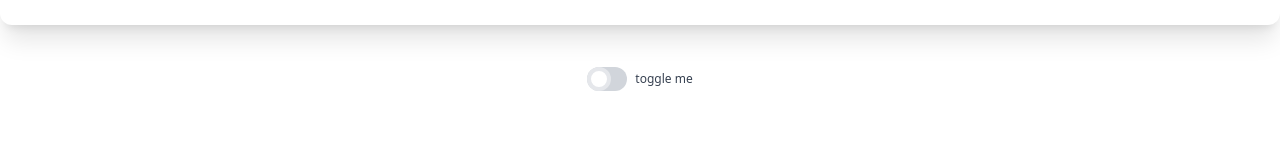
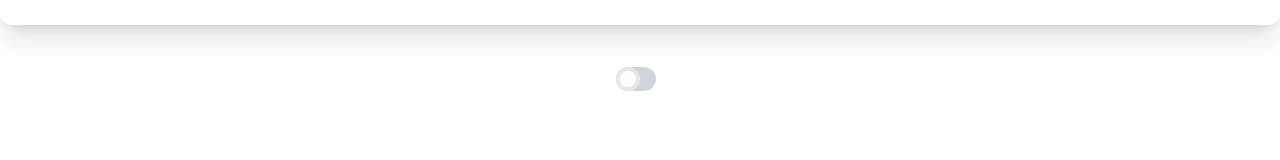
Before and after one commit to nsagias/react-tailwindcss-starter, a React (Create React App) app: page / in a window 1280 px wide. Shown: the part 131-291 px from the top of the page. Built offline with nearby package versions, Linux system fonts and the light colour scheme.

Commit message:
ad darkmode functionality

```diff
--- a/src/components/darkMode/DarkMode.tsx
+++ b/src/components/darkMode/DarkMode.tsx
@@ -1,4 +1,5 @@
 import ToggleSwitch from "./components/toggleSwitch/ToggleSwitch";
+import "./components/toggleSwitch/toggleSwitch.css";
 
 export default function DarkMode() {
   return (
@@ -8,7 +9,9 @@ export default function DarkMode() {
         <p className="text-slate-500 dark:text-slate-400 font-medium tracking-tight">Lorem ipsum dolor sit amet consectetur adipisicing elit. Quas quidem quos aspernatur nulla? Voluptate magni quo perferendis sint esse incidunt.</p>
       </div>
       <div className="flex justify-center mt-10">
-        <ToggleSwitch buttonText={"toggle me"} />
+        <ToggleSwitch
+          buttonOnText={"Toggle Dark Mode On" }
+          buttonOffText={"Toggle Dark Mode Off"} />
       </div>
     </>
   );
```
